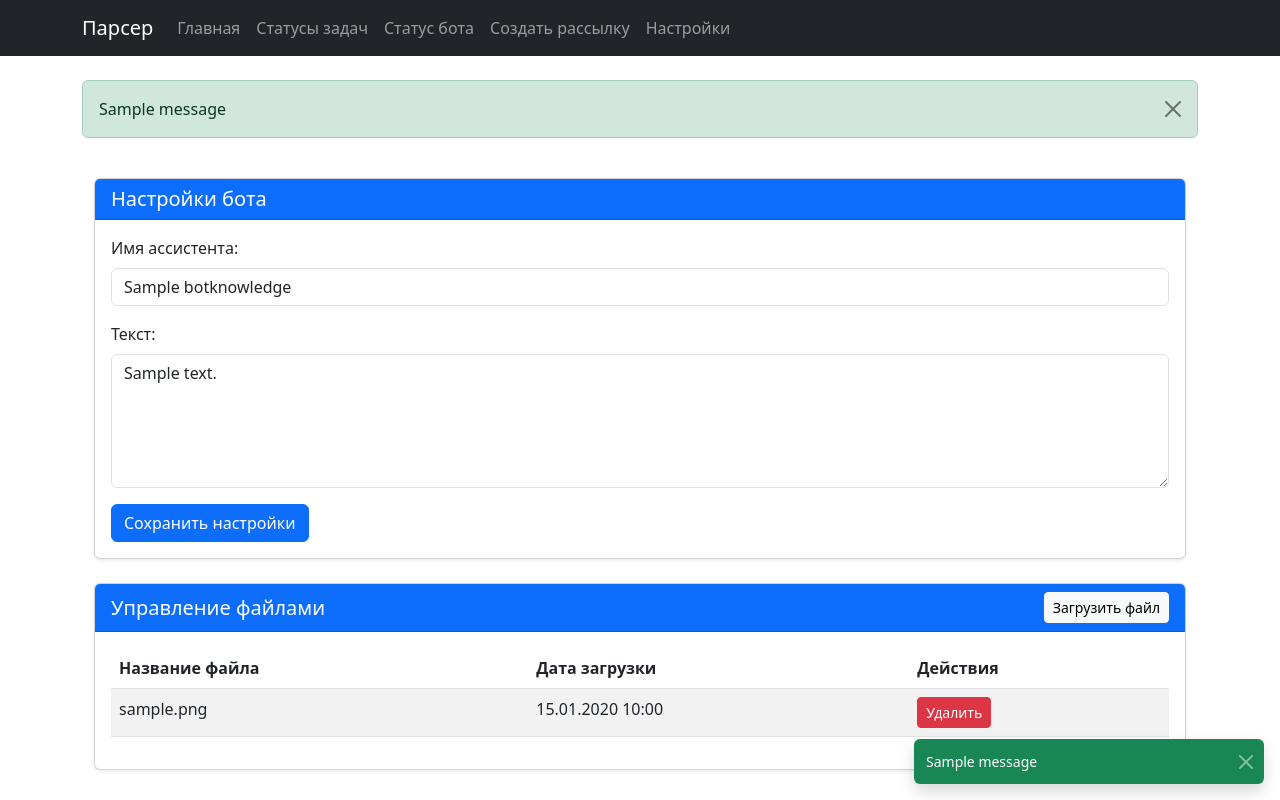
After one commit to jacksylyk/parser_gz, a Django app: page /bot/settings in a window 1280 px wide. The commit adds this page. Run offline with Django 5.2, Linux system fonts and the light colour scheme; tables that the repository leaves empty hold one stand-in row (values such as "Sample post"); one stand-in notice (Sample message) is shown; parts of the project's set-up code (start-up, migrations or seed data) failed here and were passed over.

Commit message:
features and knowledge

```diff
--- a/bot/bot.py
+++ b/bot/bot.py
@@ -15,14 +15,16 @@ class BotInstance:
                 GREENAPI_INSTANCE_ID = os.getenv('GREENAPI_INSTANCE_ID')
                 GREENAPI_API_TOKEN = os.getenv('GREENAPI_API_TOKEN')
                 OPENAI_API_KEY = os.getenv('OPENAI_API_KEY')
+                STORAGE_ID = os.getenv('STORAGE_ID')
 
-                if not all([GREENAPI_INSTANCE_ID, GREENAPI_API_TOKEN, OPENAI_API_KEY]):
+                if not all([GREENAPI_INSTANCE_ID, GREENAPI_API_TOKEN, OPENAI_API_KEY, STORAGE_ID]):
                     raise ValueError("Missing required environment variables for WhatsApp Bot.")
 
                 cls._instance = WhatsappBot(
                     GREENAPI_INSTANCE_ID,
                     GREENAPI_API_TOKEN,
-                    OPENAI_API_KEY
+                    OPENAI_API_KEY,
+                    STORAGE_ID
                 )
             except Exception as e:
                 raise RuntimeError(f"Error initializing bot: {e}")
--- /dev/null
+++ b/bot/forms.py
@@ -0,0 +1,11 @@
+from django import forms
+from .models import BotKnowledge
+
+class BotSettingsForm(forms.ModelForm):
+    class Meta:
+        model = BotKnowledge
+        fields = ['title', 'content']
+        widgets = {
+            'title': forms.TextInput(attrs={'class': 'form-control'}),
+            'content': forms.Textarea(attrs={'rows': 5, 'class': 'form-control'}),
+        }
--- a/bot/urls.py
+++ b/bot/urls.py
@@ -8,4 +8,5 @@ urlpatterns = [
     path('run_bot', views.run_bot, name='start_bot'),
     path('stop_bot', views.stop_bot, name='stop_bot'),
     path('status_bot', views.bot_status, name='status_bot'),
+    path('settings', views.bot_settings, name='bot_settings'),
 ]
--- a/bot/views.py
+++ b/bot/views.py
@@ -3,6 +3,15 @@ from dotenv import load_dotenv
 import os
 from django.shortcuts import render, redirect
 from bot.bot import bot
+from django.shortcuts import render, redirect
+from django.contrib import messages
+from .models import BotKnowledge, File
+from .forms import BotSettingsForm
+
+from django.http import JsonResponse
+from django.shortcuts import render
+from threading import Thread
+from .bot import bot
 
 load_dotenv()
 
@@ -49,7 +58,6 @@ def broadcast(request):
 
     return render(request, "core/broadcast.html")
 
-import json
 
 def check_whatsapp_phones(phones):
     check_url = f"https://7103.api.greenapi.com/waInstance{GREENAPI_INSTANCE_ID}/checkWhatsapp/{GREENAPI_API_TOKEN}"
@@ -76,10 +84,6 @@ def check_whatsapp_phones(phones):
     return filtered
 
 
-from django.http import JsonResponse
-from django.shortcuts import render
-from threading import Thread
-from .bot import bot
 
 bot_thread = None
 bot_running = False
@@ -128,3 +132,52 @@ def bot_status(request):
     global bot_running
 
     return JsonResponse({"status": "running" if bot_running else "stopped"})
+
+
+def bot_settings(request):
+    # Get or create bot knowledge instance
+    bot_knowledge = BotKnowledge.load()
+
+    if request.method == 'POST':
+        if 'save' in request.POST:
+            # Handle bot settings form
+            form = BotSettingsForm(request.POST, instance=bot_knowledge)
+            if form.is_valid():
+                form.save()
+                messages.success(request, 'Настройки бота успешно обновлены')
+                return redirect('bot_settings')
+
+        elif 'upload_file' in request.POST:
+            # Handle file upload
+            filename = request.POST.get('filename')
+            file = request.FILES.get('file')
+            if file:
+                new_file = File(
+                    filename=filename or file.name,
+                    file=file,
+                    knowledge=bot_knowledge
+                )
+                new_file.save()
+                messages.success(request, 'Файл успешно загружен')
+                return redirect('bot_settings')
+
+        elif 'delete_file' in request.POST:
+            # Handle file deletion
+            file_id = request.POST.get('file_id')
+            try:
+                file = File.objects.get(id=file_id)
+                file.delete()
+                messages.success(request, 'Файл успешно удален')
+            except File.DoesNotExist:
+                messages.error(request, 'Файл не найден')
+            return redirect('bot_settings')
+
+    else:
+        form = BotSettingsForm(instance=bot_knowledge)
+
+    files = File.objects.filter(knowledge=bot_knowledge).order_by('-created_at')
+
+    return render(request, 'core/bot_settings.html', {
+        'form': form,
+        'files': files,
+    })
--- a/parser_gz/settings.py
+++ b/parser_gz/settings.py
@@ -25,7 +25,7 @@ SECRET_KEY = 'django-insecure-gpr!z)f#8kp9as#^p*3mp@5%q%n2l+_wbm3%euoq4vie9x4as$
 # SECURITY WARNING: don't run with debug turned on in production!
 DEBUG = True
 
-ALLOWED_HOSTS = ['0.0.0.0', '89.35.124.128', '127.0.0.1']
+ALLOWED_HOSTS = ['0.0.0.0', '89.35.124.128', '127.0.0.1', 'localhost']
 
 
 # Application definition
--- a/templates/core/base.html
+++ b/templates/core/base.html
@@ -36,6 +36,10 @@
                 <li class="nav-item">
                     <a class="nav-link" href="{% url 'run_broadcast' %}">Создать рассылку</a>
                 </li>
+
+                <li class="nav-item">
+                    <a class="nav-link" href="{% url 'bot_settings' %}">Настройки</a>
+                </li>
             </ul>
         </div>
     </div>
--- /dev/null
+++ b/templates/core/bot_settings.html
@@ -0,0 +1,142 @@
+{% extends 'core/base.html' %}
+{% load static %}
+
+{% block content %}
+<div class="container py-4">
+    <!-- Bot Settings Card -->
+    <div class="card mb-4 shadow-sm">
+        <div class="card-header bg-primary text-white">
+            <h5 class="card-title mb-0">Настройки бота</h5>
+        </div>
+        <div class="card-body">
+            <form method="post">
+                {% csrf_token %}
+                <div class="mb-3">
+                    <label for="id_title" class="form-label">{{ form.title.label }}:</label>
+                    {{ form.title }}
+                    {% if form.title.errors %}
+                    <div class="invalid-feedback d-block">
+                        {% for error in form.title.errors %}
+                        {{ error }}
+                        {% endfor %}
+                    </div>
+                    {% endif %}
+                </div>
+                <div class="mb-3">
+                    <label for="id_content" class="form-label">{{ form.content.label }}:</label>
+                    {{ form.content }}
+                    {% if form.content.errors %}
+                    <div class="invalid-feedback d-block">
+                        {% for error in form.content.errors %}
+                        {{ error }}
+                        {% endfor %}
+                    </div>
+                    {% endif %}
+                </div>
+                <button type="submit" class="btn btn-primary" name="save">
+                    <i class="bi bi-save"></i> Сохранить настройки
+                </button>
+            </form>
+        </div>
+    </div>
+
+    <!-- Files Management Card -->
+    <div class="card shadow-sm">
+        <div class="card-header bg-primary text-white d-flex justify-content-between align-items-center">
+            <h5 class="card-title mb-0">Управление файлами</h5>
+            <button class="btn btn-light btn-sm" data-bs-toggle="modal" data-bs-target="#uploadFileModal">
+                <i class="bi bi-upload"></i> Загрузить файл
+            </button>
+        </div>
+        <div class="card-body">
+            {% if files %}
+            <div class="table-responsive">
+                <table class="table table-striped table-hover">
+                    <thead>
+                        <tr>
+                            <th>Название файла</th>
+                            <th>Дата загрузки</th>
+                            <th>Действия</th>
+                        </tr>
+                    </thead>
+                    <tbody>
+                        {% for file in files %}
+                        <tr>
+                            <td>{{ file.filename }}</td>
+                            <td>{{ file.created_at|date:"d.m.Y H:i" }}</td>
+                            <td>
+                                <form method="post" class="d-inline">
+                                    {% csrf_token %}
+                                    <input type="hidden" name="file_id" value="{{ file.id }}">
+                                    <button type="submit" name="delete_file"
+                                            class="btn btn-danger btn-sm"
+                                            onclick="return confirm('Вы уверены, что хотите удалить этот файл?')">
+                                        <i class="bi bi-trash"></i> Удалить
+                                    </button>
+                                </form>
+                            </td>
+                        </tr>
+                        {% endfor %}
+                    </tbody>
+                </table>
+            </div>
+            {% else %}
+            <div class="alert alert-info">
+                <i class="bi bi-info-circle"></i> Нет загруженных файлов
+            </div>
+            {% endif %}
+        </div>
+    </div>
+</div>
+
+<!-- Upload File Modal -->
+<div class="modal fade" id="uploadFileModal" tabindex="-1" aria-labelledby="uploadFileModalLabel" aria-hidden="true">
+    <div class="modal-dialog">
+        <div class="modal-content">
+            <div class="modal-header">
+                <h5 class="modal-title" id="uploadFileModalLabel">Загрузка нового файла</h5>
+                <button type="button" class="btn-close" data-bs-dismiss="modal" aria-label="Close"></button>
+            </div>
+            <form method="post" enctype="multipart/form-data">
+                <div class="modal-body">
+                    {% csrf_token %}
+                    <div class="mb-3">
+                        <label for="id_filename" class="form-label">Название файла</label>
+                        <input type="text" class="form-control" name="filename" id="id_filename">
+                        <div class="form-text">Если не указано, будет использовано имя загружаемого файла</div>
+                    </div>
+                    <div class="mb-3">
+                        <label for="id_file" class="form-label">Файл</label>
+                        <input type="file" class="form-control" name="file" id="id_file" required>
+                    </div>
+                </div>
+                <div class="modal-footer">
+                    <button type="button" class="btn btn-secondary" data-bs-dismiss="modal">Отмена</button>
+                    <button type="submit" class="btn btn-primary" name="upload_file">
+                        <i class="bi bi-upload"></i> Загрузить
+                    </button>
+                </div>
+            </form>
+        </div>
+    </div>
+</div>
+
+<!-- Messages -->
+{% if messages %}
+<div class="position-fixed bottom-0 end-0 p-3" style="z-index: 1100">
+    {% for message in messages %}
+    <div class="toast show align-items-center text-white bg-{{ message.tags }} border-0"
+         role="alert"
+         aria-live="assertive"
+         aria-atomic="true">
+        <div class="d-flex">
+            <div class="toast-body">
+                {{ message }}
+            </div>
+            <button type="button" class="btn-close btn-close-white me-2 m-auto" data-bs-dismiss="toast" aria-label="Close"></button>
+        </div>
+    </div>
+    {% endfor %}
+</div>
+{% endif %}
+{% endblock %}
```
Also changed, not shown: bot/admin.py (+13 -1 lines), bot/functions.py (+49 -9 lines), bot/models.py (+78 -1 lines).
